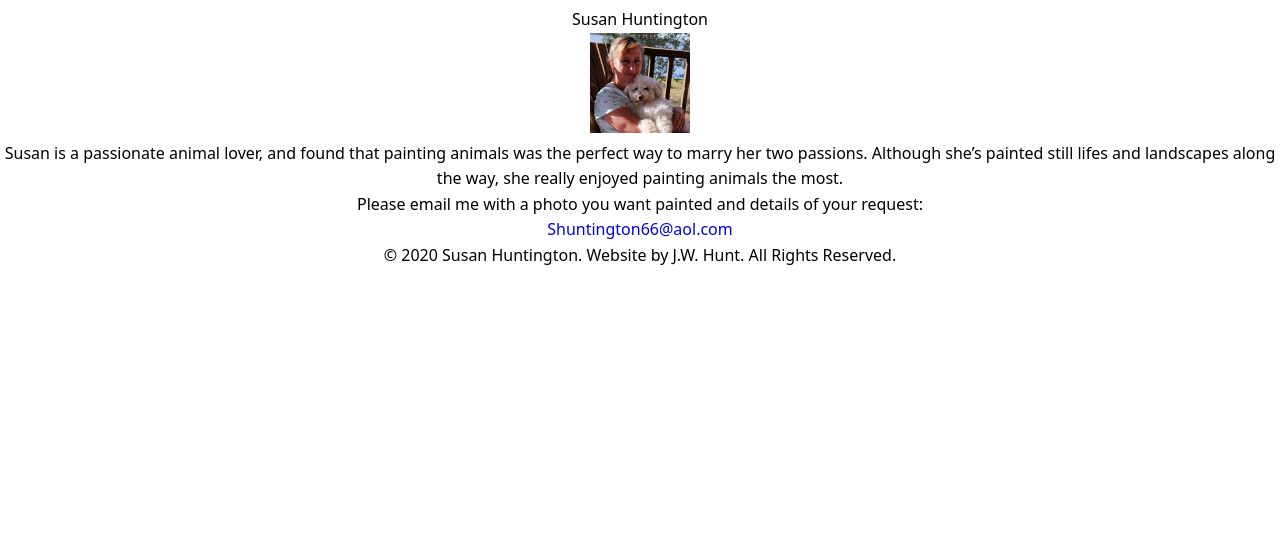
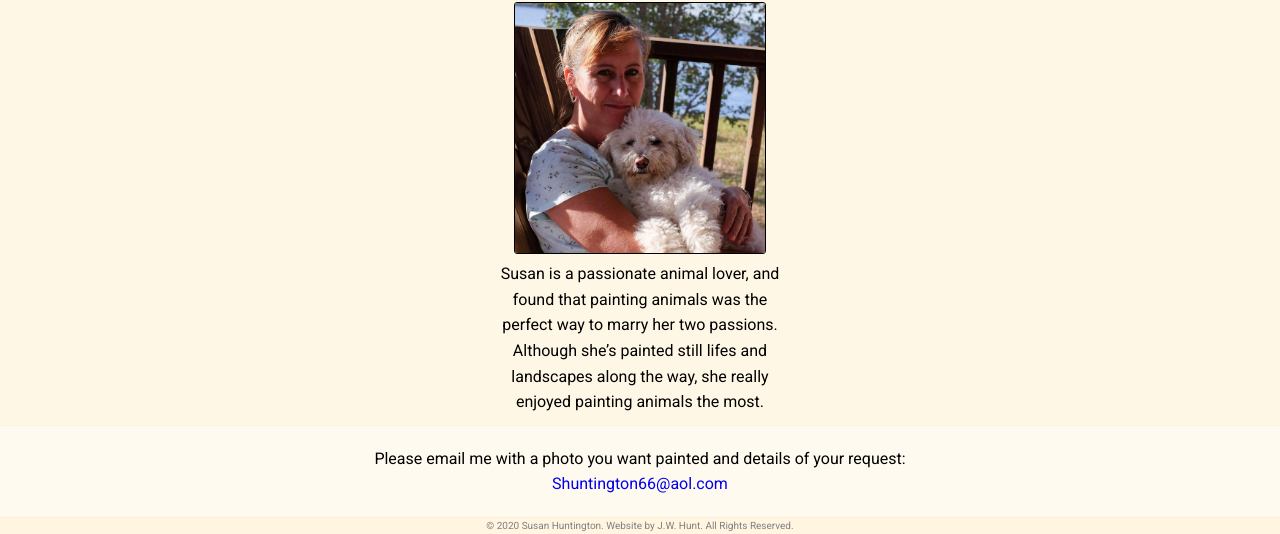
Before and after one commit to jwhunt19/susanhuntington, a plain HTML site: page index.html in a window 1280 px wide. Shown: the part 1278-1812 px from the top of the page. Before the commit the page ends 1547 px from the top, so only its background shows below. Drawn offline with Linux system fonts and the light colour scheme; a web font is replaced by a local one.

Commit message:
Update processed stylings

```diff
--- a/css/main.css
+++ b/css/main.css
@@ -613,23 +613,13 @@ body.lb-disable-scrolling {
   opacity: 1;
 }
 
-body {
-  font-family: 'Noto Sans', sans-serif;
-  margin: 0;
-  width: 100%;
-  height: 100vh;
-  background: #ffffff;
-  -webkit-font-smoothing: antialiased;
-  -moz-osx-font-smoothing: grayscale;
-}
-
 header {
   width: 100%;
   background: #ffffff;
   background-image: url("../../img/canvas.jpg");
   height: 60px;
   line-height: 60px;
-  border-bottom: 2px solid #c4c4c4;
+  border-bottom: 1px solid #d7bd7e;
   top: 0;
   left: 0;
   position: fixed;
@@ -684,7 +674,7 @@ header {
   position: fixed;
   text-align: center;
   font-size: 12px;
-  top: 60px;
+  top: 61px;
 }
 
 .menu ul {
@@ -753,7 +743,9 @@ span {
   -webkit-box-pack: center;
       -ms-flex-pack: center;
           justify-content: center;
-  margin: 80px auto;
+  margin: 60px auto auto;
+  padding-top: 20px;
+  background: #fffaf0;
 }
 
 #gallery img {
@@ -761,7 +753,38 @@ span {
   border-radius: 2px;
 }
 
+#about {
+  background: #fff7e6;
+  border-top: solid 1px #fff3dc;
+  border-bottom: solid 1px #fff3dc;
+}
+
+.about-title {
+  padding-top: 22px;
+  font-size: 32px;
+}
+
 .about-img {
-  width: 100px;
+  width: 250px;
+  border-radius: 3px;
+  border: solid 1px black;
+}
+
+.about-text {
+  width: 300px;
+  margin: auto;
+  padding-bottom: 10px;
+}
+
+#contact {
+  padding: 20px;
+  background-color: #fffaf0;
+}
+
+footer {
+  font-size: 10px;
+  border-top: solid 1px #ffeecc;
+  color: gray;
+  background-color: #fff5e1;
 }
 /*# sourceMappingURL=main.css.map */
```
Also changed, not shown: dist/css/main.min.css, 2 other files.
